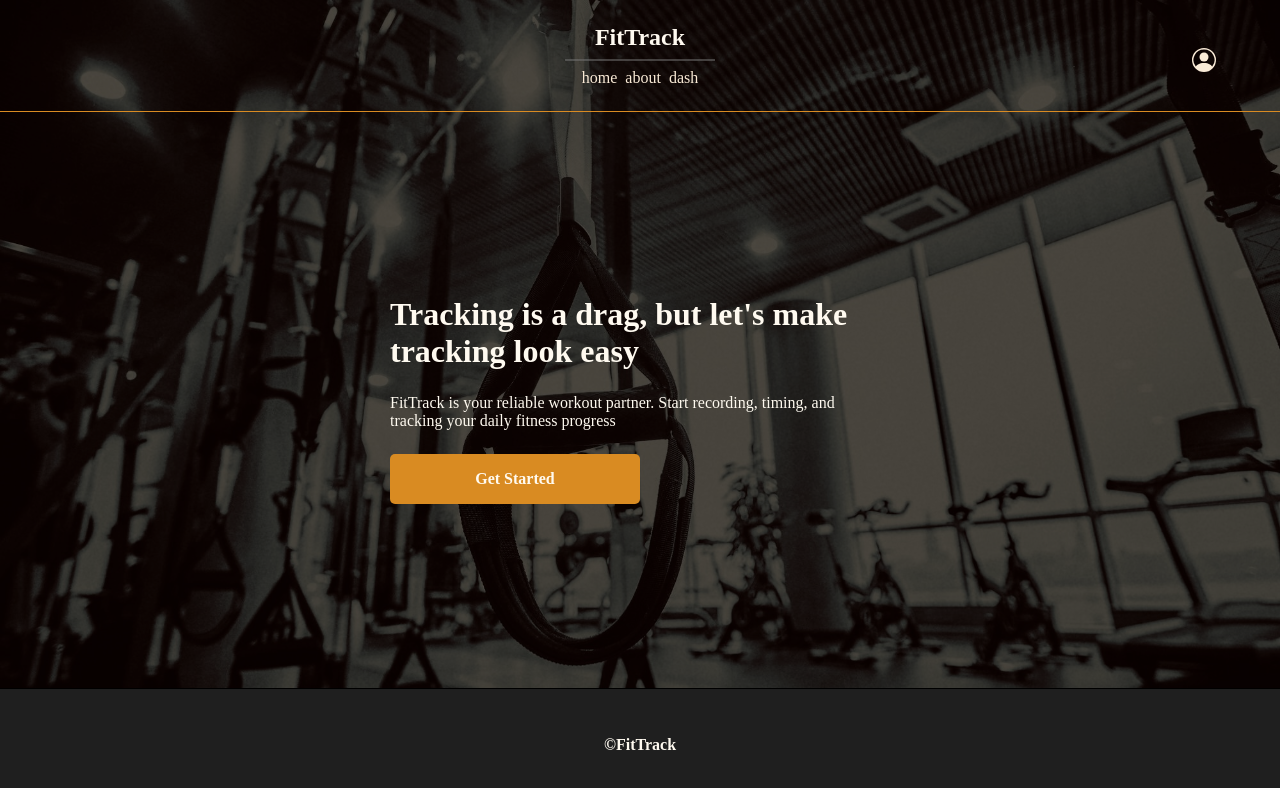
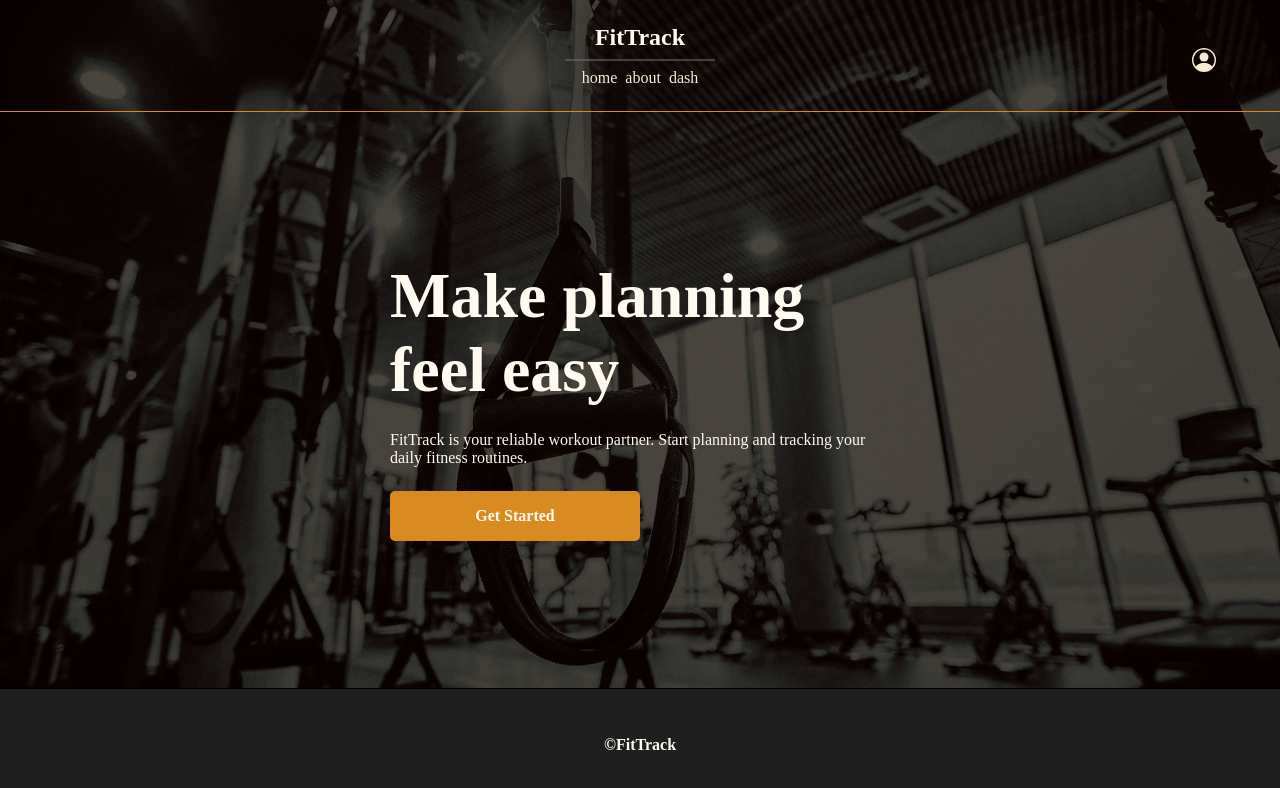
Before and after one commit to DarrylAdigwu/fittrack_app, a React app in the folder client/: page / in a window 1280 px wide. Shown: the top 788 px of the page. Built offline with nearby package versions, Linux system fonts and the light colour scheme; the HTML template or start-up script is replaced by a standard one; a web font is replaced by a local one.

Commit message:
made text changes to home page

```diff
--- a/client/src/assets/css/home.css
+++ b/client/src/assets/css/home.css
@@ -32,7 +32,7 @@ div.home-container > section.home-cta {
 
 div.home-container > section.home-cta h1 {
   margin: 0;
-  font-size: 2rem;
+  font-size: 4rem;
 }
 
 div.home-container > section.home-cta p {
--- a/client/src/pages/Home.jsx
+++ b/client/src/pages/Home.jsx
@@ -9,11 +9,11 @@ export default function Home() {
           <div className="overlay"></div>
         </div>
         <section className="main home-cta">
-          <h1>Tracking is a drag, but let's make tracking look easy</h1>
+        <h1>Make planning feel easy</h1>
           <p>
             FitTrack is your reliable workout partner. Start
-            recording, timing, and tracking your daily
-            fitness progress
+            planning and tracking your daily
+            fitness routines.
           </p>
           <NavLink to="register">Get Started</NavLink>
         </section>
```
